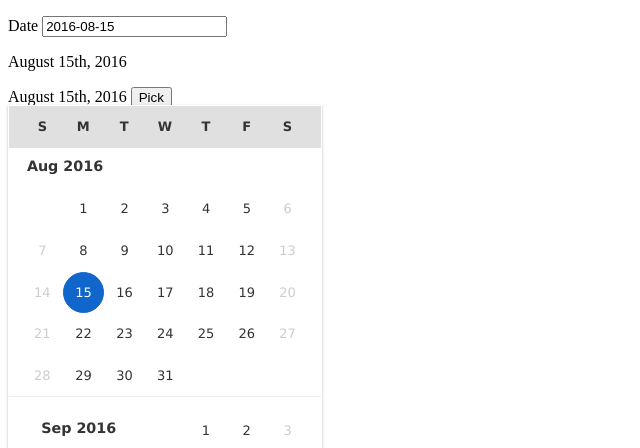
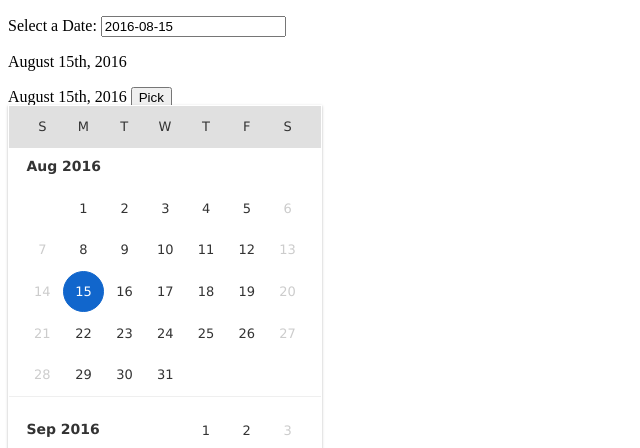
Before and after one commit to phobetron/vanilla-material-datepicker, a plain HTML site: page index.html in a window 1280 px wide. Both pictures are taken after a click on the button "Pick". Shown: the top 448 px of the page, without its empty margins (0-640 px from the left). Drawn offline with Linux system fonts and the light colour scheme.

Commit message:
Callbacks and enhancements

```diff
--- a/datepicker.css
+++ b/datepicker.css
@@ -17,7 +17,7 @@
 }
 
 .datepicker caption {
-  font-size: 1.1em;
+  font-size: 1.075em;
   font-weight: bold;
   padding: .75em 1.25em 1em;
   text-align: left;
@@ -40,6 +40,10 @@
 
 .datepicker th:last-child, .datepicker td:last-child {
   padding-right: 1em;
+}
+
+.datepicker th {
+  font-weight: normal;
 }
 
 .datepicker-header {
@@ -93,7 +97,8 @@ table.datepicker-month {
 
 .datepicker-month .inset {
   left: 0;
-  padding: 0 2.25em;
+  padding-top: 0;
+  padding-bottom: 0;
   position: absolute;
-  top: .7em;
+  top: .7871em;
 }
--- a/datepicker.js
+++ b/datepicker.js
@@ -14,6 +14,9 @@ var Datepicker = (function() {
         container = document.createElement('aside'),
         months = [],
         open = false,
+        input = options.input,
+        display = options.display,
+        button = options.button,
         date = options.date ? moment(options.date) : moment(),
         min = options.min ? moment(options.min) : null,
         max = options.max ? moment(options.max) : null,
@@ -23,25 +26,50 @@ var Datepicker = (function() {
 
     if (!validOptions(options)) { return false; }
 
+    Object.defineProperties(this, {
+      filter: merge({
+        value: filter
+      }, defaultDescriptor),
 
-    Object.defineProperties(this, {
-      open: merge({
-        value: function() {
-          datepickers.forEach(function(dp) {
-            dp.close();
-          });
+      formatInput: merge({
+        value: formatInput
+      }, defaultDescriptor),
 
-          _this.container.style.display = 'block';
-          renderMonths();
-          open = true;
+      formatDisplay: merge({
+        value: formatDisplay
+      }, defaultDescriptor),
+
+      selectDate: merge({
+        value: function(selectedDate) {
+          _this.date = selectedDate;
+          options.onSelectDate.bind(this)(selectedDate);
+          _this.close();
         }
       }, defaultDescriptor),
 
       close: merge({
         value: function() {
-          _this.container.style.display = 'none';
-          destroyMonths();
-          open = false;
+          if (open) {
+            _this.container.style.visibility = 'hidden';
+            destroyMonths();
+            open = false;
+            options.onClose.bind(this)();
+          }
+        }
+      }, defaultDescriptor),
+
+      open: merge({
+        value: function() {
+          if (!open) {
+            datepickers.forEach(function(dp) {
+              dp.close();
+            });
+
+            _this.container.style.visibility = 'visible';
+            renderMonths();
+            open = true;
+            options.onOpen.bind(this)();
+          }
         }
       }, defaultDescriptor),
 
@@ -58,19 +86,7 @@ var Datepicker = (function() {
       }, defaultDescriptor),
 
       input: merge({
-        value: options.input
-      }, defaultDescriptor),
-
-      formatInput: merge({
-        value: formatInput
-      }, defaultDescriptor),
-
-      formatDisplay: merge({
-        value: formatDisplay
-      }, defaultDescriptor),
-
-      filter: merge({
-        value: filter
+        value: input
       }, defaultDescriptor),
 
       date: {
@@ -97,13 +113,13 @@ var Datepicker = (function() {
 
     if (options.display) {
       Object.defineProperty(this, 'display', merge({
-        value: options.display
+        value: display
       }, defaultDescriptor));
     }
 
     if (options.button) {
       Object.defineProperty(this, 'button', merge({
-        value: options.button
+        value: button
       }, defaultDescriptor));
 
       options.button.addEventListener('click', togglePickerHandler);
@@ -129,7 +145,10 @@ var Datepicker = (function() {
             'button',
             'min',
             'max',
-            'filter'
+            'filter',
+            'onOpen',
+            'onClose',
+            'onSelectDate'
           ];
 
       Object.keys(options).forEach(function(option) {
@@ -162,6 +181,12 @@ var Datepicker = (function() {
         valid = false;
       }
 
+      ['onOpen', 'onClose', 'onSelectDate'].forEach(function(callback) {
+        if (options[callback] && typeof options[callback] !== 'function') {
+          console.warn('Option \''+callback+'\' must be a function');
+        }
+      });
+
       if (!valid) {
         console.error('Date picker could not be initialized due to warnings');
         return false;
@@ -186,22 +211,28 @@ var Datepicker = (function() {
     }
 
     function renderCalendar() {
-      var top, left;
+      var related = _this.display || _this.input,
+          top, left;
 
-      document.body.appendChild(_this.container);
+      (_this.display || _this.input).parentNode.appendChild(_this.container);
 
       _this.container.className = 'datepicker';
 
       renderCalendarHeader();
 
-      _this.container.setAttribute('style', 'display:none;overflow:hidden;position:absolute;');
+      _this.container.setAttribute('style', 'visibility:hidden;overflow:hidden;position:absolute;');
 
-      if (_this.display) {
-        top = _this.display.offsetTop + _this.display.offsetHeight;
-        left = _this.display.offsetLeft;
+      if (related.offsetLeft + _this.container.offsetWidth > window.innerWidth) {
+        if (window.innerWidth < _this.container.offsetWidth + (_this.container.offsetWidth / 5)) {
+          left = (window.innerWidth - _this.container.offsetWidth) / 2;
+        } else {
+          left = window.innerWidth - _this.container.offsetWidth - (_this.container.offsetWidth / 10);
+        }
+
+        top = related.offsetTop;
       } else {
-        top = _this.input.offsetTop + _this.input.offsetHeight;
-        left = _this.input.offsetLeft;
+        left = related.offsetLeft;
+        top = related.offsetTop + related.offsetHeight;
       }
 
       _this.container.style.top = top + 'px';
@@ -379,25 +410,9 @@ var Datepicker = (function() {
 
     function selectDateHandler(selectedDate) {
       return function(e) {
-        var classes = this.className.split(' ');
-
         e.preventDefault();
 
-        _this.container.querySelectorAll('.selected').forEach(function(prv) {
-          var otherClasses = prv.className.split(' ');
-
-          otherClasses.splice(otherClasses.indexOf('selected'), 1);
-
-          prv.className = otherClasses.join(' ');
-        });
-
-        if (classes.indexOf('selected') < 0) { classes.push('selected'); }
-
-        this.className = classes.join(' ');
-
-        _this.date = selectedDate;
-
-        _this.close();
+        _this.selectDate(selectedDate);
       }
     }
   }
--- a/index.html
+++ b/index.html
@@ -1,37 +1,60 @@
 <!doctype html>
 <html>
   <head>
+    <meta name="viewport" content="width=device-width, initial-scale=1, maximum-scale=1, user-scalable=no">
     <title>Datepicker</title>
     <link rel="stylesheet" href="datepicker.css">
     <script src="moment.js"></script>
     <script src="datepicker.js"></script>
     <script>
+      function filter(date) {
+        return date.day() < 1 || date.day() > 5;
+      }
+
+      function openCallback() {
+        console.log('open', this);
+      }
+
+      function closeCallback() {
+        console.log('close', this);
+      }
+
+      function selectDateCallback(date) {
+        console.log('select(moment(\''+date.format('YYYY-MM-DD')+'\'))', this);
+      }
+
       document.addEventListener('DOMContentLoaded', function(event) {
         new Datepicker({
+          input: document.querySelector('.with_input [name=date_field]'),
           min: moment().subtract(1, 'year'),
           max: moment().add(1, 'year'),
-          filter: function(d) { return d.day() < 1 || d.day() > 5; },
-          input: document.querySelector('.with_input [name=date_field]'),
-          display: document.querySelector('.with_input .display'),
-          button: document.querySelector('.with_input .opener')
+          filter: filter,
+          onOpen: openCallback,
+          onClose: closeCallback,
+          onSelectDate: selectDateCallback
         });
 
         new Datepicker({
+          input: document.querySelector('.with_display [name=date_field]'),
+          display: document.querySelector('.with_display .display'),
           min: moment().subtract(1, 'year'),
           max: moment().add(1, 'year'),
-          filter: function(d) { return d.day() < 1 || d.day() > 5; },
-          input: document.querySelector('.with_display [name=date_field]'),
-          display: document.querySelector('.with_display .display'),
-          button: document.querySelector('.with_display .opener')
+          filter: filter,
+          onOpen: openCallback,
+          onClose: closeCallback,
+          onSelectDate: selectDateCallback
         });
 
         new Datepicker({
+          input: document.querySelector('.with_button [name=date_field]'),
+          display: document.querySelector('.with_button .display'),
+          button: document.querySelector('.with_button .opener'),
           min: moment().subtract(1, 'year'),
           max: moment().add(1, 'year'),
-          filter: function(d) { return d.day() < 1 || d.day() > 5; },
-          input: document.querySelector('.with_button [name=date_field]'),
-          display: document.querySelector('.with_button .display'),
-          button: document.querySelector('.with_button .opener')
+          filter: filter,
+          onOpen: openCallback,
+          onClose: closeCallback,
+          onSelectDate: selectDateCallback
         });
       });
     </script>
@@ -39,7 +62,7 @@
   <body>
     <form action="#" class="with_input">
       <p>
-        <label>Date</label>
+        <label>Select a Date:</label>
         <input name="date_field" type="text">
       </p>
     </form>
```
